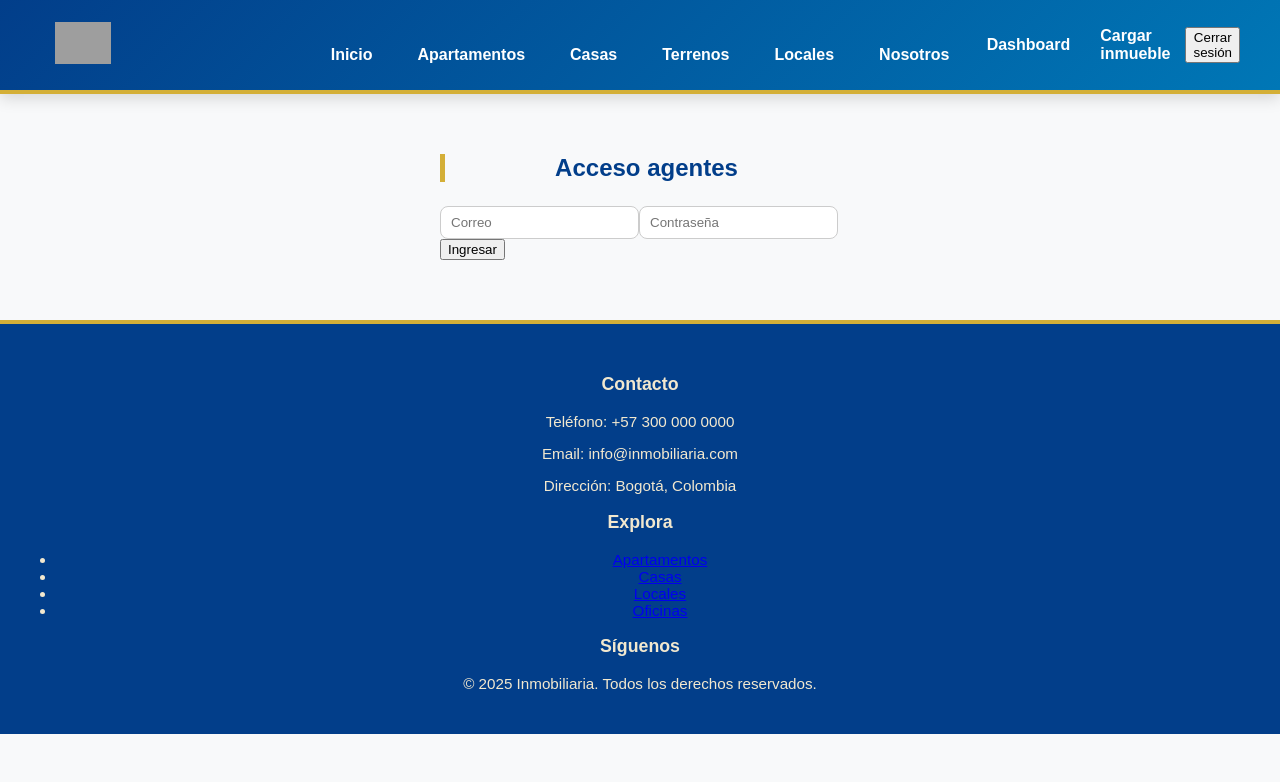
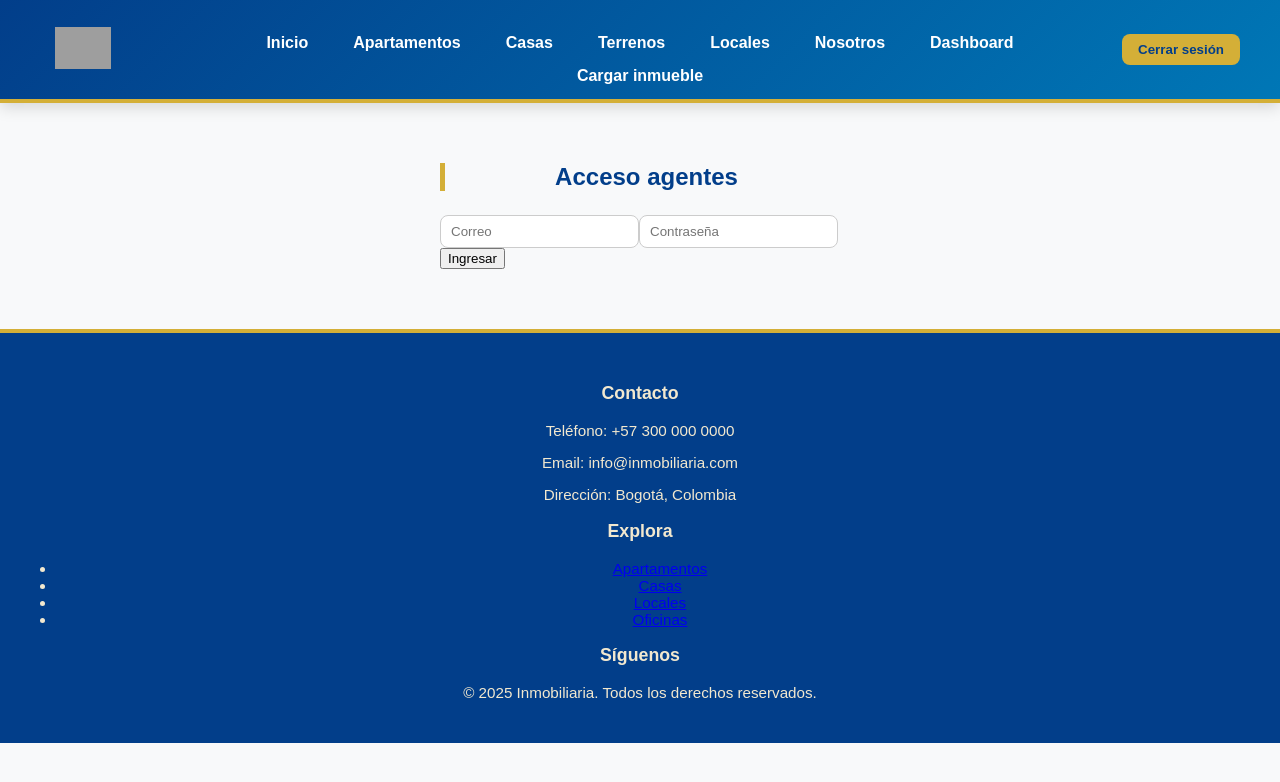
Before and after one commit to Llencel/Inmobiliaria-React, a React (Vite) app: page /Inmobiliaria-React/login in a window 1280 px wide. Shown: the top 782 px of the page. Built offline with nearby package versions, Linux system fonts and the light colour scheme; no server answers; sample sign-in values are in the browser's storage; grey boxes are pictures that could not be loaded.

Commit message:
integración de navbar con login y logout

```diff
--- a/src/Styles.css
+++ b/src/Styles.css
@@ -607,3 +607,19 @@ footer {
   border-bottom: 1px solid #e2e2e2;
   padding-bottom: 5px;
 }
+
+.primary-btn {
+  background-color: #d4af37;
+  color: #003366;
+  padding: 0.6rem 1.2rem;
+  border-radius: 6px;
+  font-weight: 600;
+  text-decoration: none;
+  display: block;
+  margin: 0 auto;
+  text-align: center;
+}
+
+.primary-btn:hover {
+  opacity: 0.9;
+}
--- a/src/components/Navbar/NavBar.css
+++ b/src/components/Navbar/NavBar.css
@@ -1,3 +1,4 @@
+/* NAVBAR BASE */
 .navbar {
   width: 100%;
   background: linear-gradient(135deg, #023e8a, #0077b6);
@@ -17,7 +18,7 @@
 /* BLOQUES LATERALES */
 .navbar-left,
 .navbar-right {
-  width: 200px; /* CLAVE para centrar el menú */
+  width: 200px;
   display: flex;
   align-items: center;
 }
@@ -35,9 +36,10 @@
   height: 42px;
 }
 
-/* MENÚ CENTRADO */
+/* MENÚ */
 .nav-links {
   display: flex;
+  align-items: center;
   gap: 20px;
   list-style: none;
   margin: 0;
@@ -74,3 +76,31 @@
   background-color: #fff1b8;
   color: #023e8a;
 }
+
+
+/* BOTÓN LOGOUT */
+.nav-links button {
+  background: none;
+  border: none;
+  color: white;
+  font: inherit;
+  cursor: pointer;
+  padding: 8px 14px;
+}
+
+.nav-links button:hover {
+  text-decoration: underline;
+}
+
+
+button.login-btn {
+  border: none;
+  outline: none;
+  box-shadow: none;
+  appearance: none;
+  -webkit-appearance: none;
+  background-color: #d4af37;
+  color: #023e8a;
+  font-family: inherit;
+  cursor: pointer;
+}
--- a/src/components/Navbar/Navbar.jsx
+++ b/src/components/Navbar/Navbar.jsx
@@ -17,7 +17,7 @@ const NavBar = () => {
           </Link>
         </div>
 
-        {/* CENTRO: NAVEGACIÓN PÚBLICA (SIEMPRE) */}
+        {/* CENTRO: NAVEGACIÓN */}
         <ul className="nav-links">
           <li><Link to="/">Inicio</Link></li>
           <li><Link to="/apartamentos">Apartamentos</Link></li>
@@ -25,6 +25,13 @@ const NavBar = () => {
           <li><Link to="/terrenos">Terrenos</Link></li>
           <li><Link to="/locales">Locales</Link></li>
           <li><Link to="/nosotros">Nosotros</Link></li>
+
+          {isAuthenticated && (
+            <>
+              <li><Link to="/AgentPage">Dashboard</Link></li>
+              <li><Link to="/AgentPage/formulario">Cargar inmueble</Link></li>
+            </>
+          )}
         </ul>
 
         {/* DERECHA: AUTENTICACIÓN */}
@@ -34,17 +41,9 @@ const NavBar = () => {
               Iniciar sesión
             </Link>
           ) : (
-            <>
-              <Link to="/AgentPage" className="agent-btn">
-                Dashboard
-              </Link>
-              <Link to="/AgentPage/formulario" className="agent-btn">
-                Cargar inmueble
-              </Link>
-              <button onClick={logout} className="logout-btn">
-                Cerrar sesión
-              </button>
-            </>
+            <button onClick={logout} className="login-btn">
+              Cerrar sesión
+            </button>
           )}
         </div>
 
--- a/src/context/AuthContext.jsx
+++ b/src/context/AuthContext.jsx
@@ -1,17 +1,18 @@
+// src/context/AuthContext.jsx
 import { createContext, useContext, useEffect, useState } from "react";
 import { auth } from "../firebase/auth";
 import { onAuthStateChanged, signOut } from "firebase/auth";
 
 const AuthContext = createContext();
 
-export function AuthProvider({ children }) {
+export const AuthProvider = ({ children }) => {
   const [user, setUser] = useState(null);
-  const [checkingAuth, setCheckingAuth] = useState(true);
+  const [loading, setLoading] = useState(true);
 
   useEffect(() => {
-    const unsubscribe = onAuthStateChanged(auth, (currentUser) => {
-      setUser(currentUser);
-      setCheckingAuth(false);
+    const unsubscribe = onAuthStateChanged(auth, (firebaseUser) => {
+      setUser(firebaseUser);
+      setLoading(false);
     });
 
     return () => unsubscribe();
@@ -21,18 +22,18 @@ export function AuthProvider({ children }) {
     await signOut(auth);
   };
 
-  const value = {
-    user,
-    isAuthenticated: !!user,
-    logout,
-  };
-
-  // ⚠️ NO BLOQUEAMOS LA APP
   return (
-    <AuthContext.Provider value={value}>
-      {!checkingAuth && children}
+    <AuthContext.Provider
+      value={{
+        user,
+        isAuthenticated: !!user,
+        logout,
+      }}
+    >
+      {!loading && children}
     </AuthContext.Provider>
   );
-}
+};
 
 export const useAuth = () => useContext(AuthContext);
+// End of src/context/AuthContext.jsx
--- a/src/firebase/config.js
+++ b/src/firebase/config.js
@@ -1,12 +1,18 @@
 import { initializeApp } from "firebase/app";
+import { getAnalytics } from "firebase/analytics";
 
 const firebaseConfig = {
-  apiKey: "TU_API_KEY",
-  authDomain: "TU_AUTH_DOMAIN",
-  projectId: "TU_PROJECT_ID",
-  storageBucket: "TU_STORAGE_BUCKET",
-  messagingSenderId: "TU_MESSAGING_SENDER_ID",
-  appId: "TU_APP_ID",
+  apiKey: "AIzaSyA9vUokdkMxwPO9YCGOqDAR5nrRKWasKL0",
+  authDomain: "inmobiliariaestefaniarodriguez.firebaseapp.com",
+  projectId: "inmobiliariaestefaniarodriguez",
+  storageBucket: "inmobiliariaestefaniarodriguez.firebasestorage.app",
+  messagingSenderId: "164507894423",
+  appId: "1:164507894423:web:75e4538fc170b4d113dfd2",
+  measurementId: "G-9S3B98S43S"
 };
 
+
+const app = initializeApp(firebaseConfig);
+const analytics = getAnalytics(app);
+
 export const firebaseApp = initializeApp(firebaseConfig);
--- a/src/pages/AgentPage.jsx
+++ b/src/pages/AgentPage.jsx
@@ -0,0 +1,67 @@
+import { Link } from "react-router-dom";
+import MainContainer from "../components/MainContainer/MainContainer";
+import PropertySection from "../components/PropertySection/PropertySection";
+import PropertyGrid from "../components/PropertyGrid/PropertyGrid";
+import PropertyCard from "../components/PropertyCard/PropertyCard";
+import { useAuth } from "../context/AuthContext";
+
+export default function AgentPage() {
+  const { user } = useAuth();
+
+  // Mock inicial de inmuebles del agente
+  const misInmuebles = [
+    {
+      titulo: "Apartamento Publicado",
+      fotos: ["img1.jpg"],
+      habitaciones: 2,
+      baños: 2,
+      area: "85 m²",
+    },
+    {
+      titulo: "Casa en Venta",
+      fotos: ["img1.jpg"],
+      habitaciones: 4,
+      baños: 3,
+      area: "160 m²",
+    },
+  ];
+
+  return (
+    <MainContainer>
+      {/* BIENVENIDA */}
+      <section style={{ marginBottom: "2rem" }}>
+        <h1>Panel del Agente</h1>
+        <p>
+          Bienvenido{user?.email ? `, ${user.email}` : ""}.
+          Desde aquí puedes administrar tus inmuebles.
+        </p>
+      </section>
+
+      {/* ACCIONES RÁPIDAS */}
+      <PropertySection
+        title="Acciones rápidas"
+        subtitle="Gestiona tu actividad"
+      >
+        <div style={{ display: "flex", gap: "1rem", flexWrap: "wrap" }}>
+
+          <Link to="/AgentPage/formulario" className="primary-btn">
+            + Cargar nuevo inmueble
+          </Link>
+
+        </div>
+      </PropertySection>
+
+      {/* MIS INMUEBLES */}
+      <PropertySection
+        title="Mis inmuebles"
+        subtitle="Propiedades que has publicado"
+      >
+        <PropertyGrid>
+          {misInmuebles.map((item, index) => (
+            <PropertyCard key={index} {...item} />
+          ))}
+        </PropertyGrid>
+      </PropertySection>
+    </MainContainer>
+  );
+}
--- /dev/null
+++ b/src/routes/ProtectedRoute.jsx
@@ -0,0 +1,8 @@
+
+import { Navigate } from "react-router-dom";
+import { useAuth } from "../context/AuthContext";
+
+export default function ProtectedRoute({ children }) {
+  const { isAuthenticated } = useAuth();
+  return isAuthenticated ? children : <Navigate to="/login" />;
+}
```
Also changed, not shown: src/firebase/auth.js (line endings or trailing spaces).
